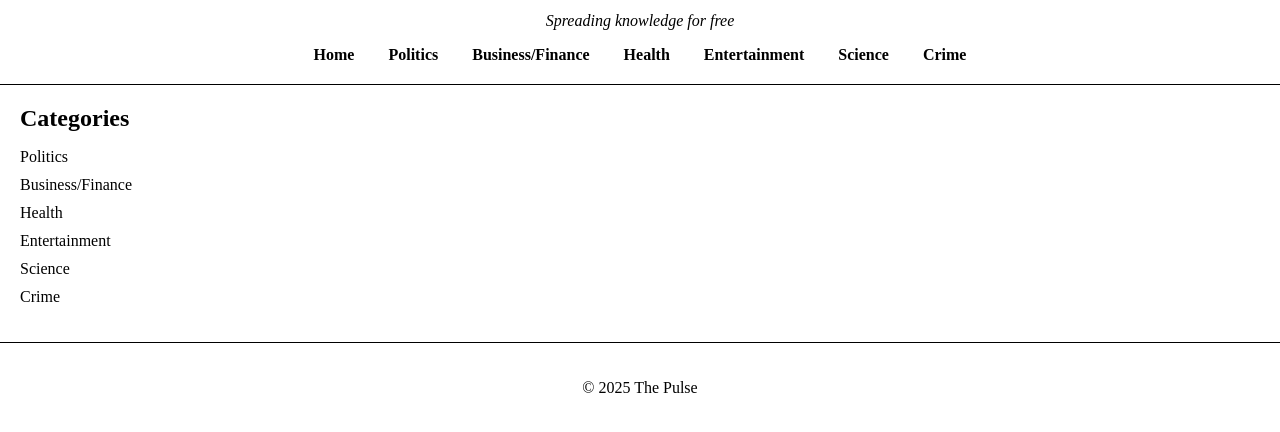
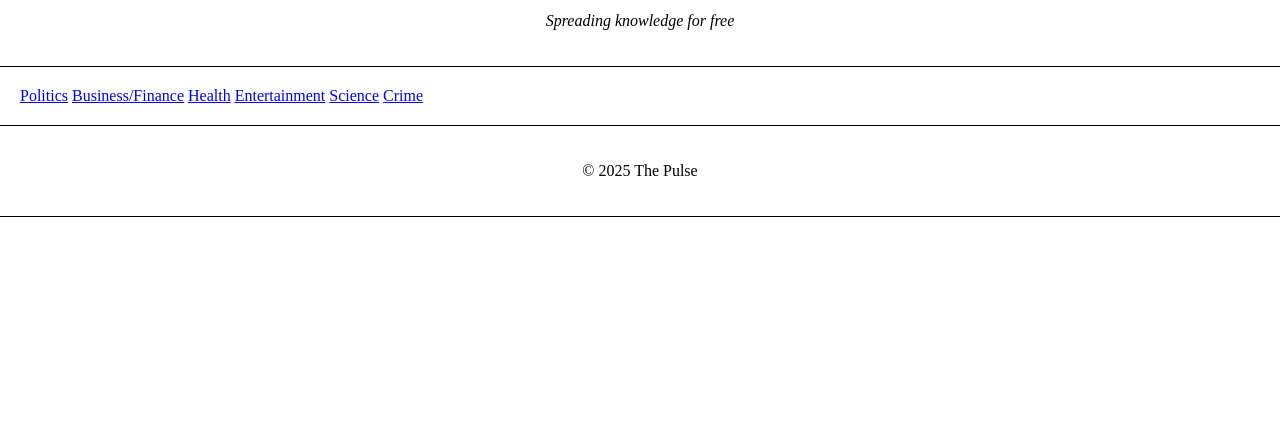
Before and after one commit to ThePulseReports/The-Pulse, a plain HTML site: page index.html in a window 1280 px wide. Shown: the part 60-492 px from the top of the page. Drawn offline with Linux system fonts and the light colour scheme.

Commit message:
Update navigation to category tiles in index.html
Replaced the navigation menu with category tiles for better layout.

```diff
--- a/index.html
+++ b/index.html
@@ -10,27 +10,15 @@
 <header>
   <h1>The Pulse</h1>
   <p class="tagline">Spreading knowledge for free</p>
-  <nav>
-    <a href="index.html">Home</a>
-    <a href="categories/politics.html">Politics</a>
-    <a href="categories/business.html">Business/Finance</a>
-    <a href="categories/health.html">Health</a>
-    <a href="categories/entertainment.html">Entertainment</a>
-    <a href="categories/science.html">Science</a>
-    <a href="categories/crime.html">Crime</a>
-  </nav>
 </header>
 
-<main>
-  <h2>Categories</h2>
-  <ul>
-    <li><a href="categories/politics.html">Politics</a></li>
-    <li><a href="categories/business.html">Business/Finance</a></li>
-    <li><a href="categories/health.html">Health</a></li>
-    <li><a href="categories/entertainment.html">Entertainment</a></li>
-    <li><a href="categories/science.html">Science</a></li>
-    <li><a href="categories/crime.html">Crime</a></li>
-  </ul>
+<main class="categories">
+  <a href="categories/politics.html" class="category-tile">Politics</a>
+  <a href="categories/business.html" class="category-tile">Business/Finance</a>
+  <a href="categories/health.html" class="category-tile">Health</a>
+  <a href="categories/entertainment.html" class="category-tile">Entertainment</a>
+  <a href="categories/science.html" class="category-tile">Science</a>
+  <a href="categories/crime.html" class="category-tile">Crime</a>
 </main>
 
 <footer>
```
